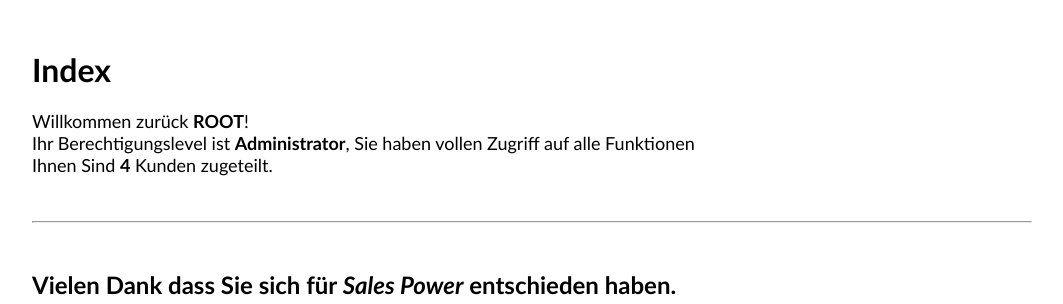
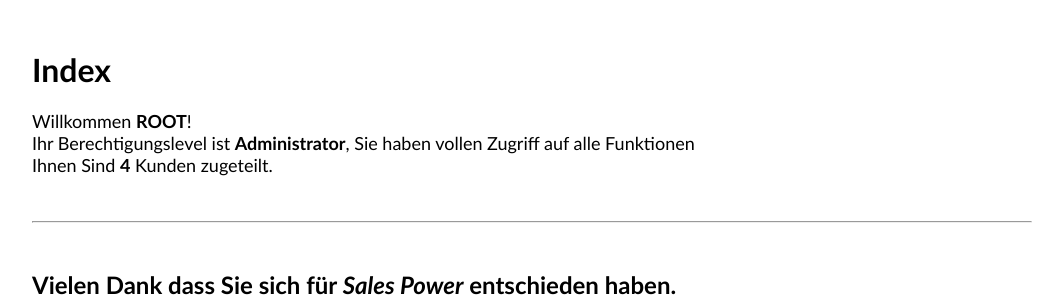
Before and after one commit to DeterminedPanda/Sales-Power, a PHP site: page / in a window 1280 px wide. Shown: the part 47-351 px from the top of the page, without its empty margins (108-1171 px from the left). Run offline with PHP 8.4, Linux system fonts and the light colour scheme; a user stored in the database is signed in; data comes from the database, SQL or seed files in the repository.

Commit message:
Not really finished at all lol

```diff
--- a/index.php
+++ b/index.php
@@ -24,8 +24,8 @@ redirectIfNotLoggedIn();
     <p class="font18">
         <?php
         $user = getUser(getId());
-    echo "Willkommen zurück <b class='uppercase'>$user[username]</b>!<br>";
-    if($user["permission"] == "Administrator") {
+        echo "Willkommen <b class='uppercase'>$user[username]</b>!<br>";
+        if ($user["permission"] == "Administrator") {
             echo "Ihr Berechtigungslevel ist <b>Administrator</b>, Sie haben vollen Zugriff auf alle Funktionen<br>";
         } else {
             echo "Ihr Berechtigungslevel ist <b>Sachbearbeiter</b>, Sie haben <b>nicht</b> Zugriff auf alle Funktionen<br>";
@@ -44,6 +44,7 @@ redirectIfNotLoggedIn();
     <h2>Vielen Dank dass Sie sich für <i>Sales Power</i> entschieden haben.</h2>
     <p class="font18">
         Sales Power ermöglicht es Ihnen:
+    </p>
     <ul>
         <li>
             Kundeninformationen zu hinterlegen
@@ -61,12 +62,12 @@ redirectIfNotLoggedIn();
             ...und vieles mehr!
         </li>
     </ul>
-    </p>
     <br>
     <br>
     <br>
     <br>
-    <h1 class="text-center" >Mehr als 50.000 Unternehmen verschiedenster Größen und Branchen nutzen Sales Power, um ihre Kunden zu verwalten.</h1>
+    <h1 class="text-center">Mehr als 50.000 Unternehmen verschiedenster Größen und Branchen nutzen Sales Power, um ihre
+        Kunden zu verwalten.</h1>
 
 </div>
 
--- a/util/database_manager.php
+++ b/util/database_manager.php
@@ -4,7 +4,7 @@ function createConnection() {
     $servername = "localhost";
     $dbname = "sales_power";
     $username = "root";
-    $password = "root";
+    $password = "root"; #enter your database password here (leave blank for no password)
 
     $conn = new mysqli($servername, $username, $password, $dbname);
 
```
Also changed, not shown: README.txt. Lines whose indentation alone changed are shown as unchanged.
